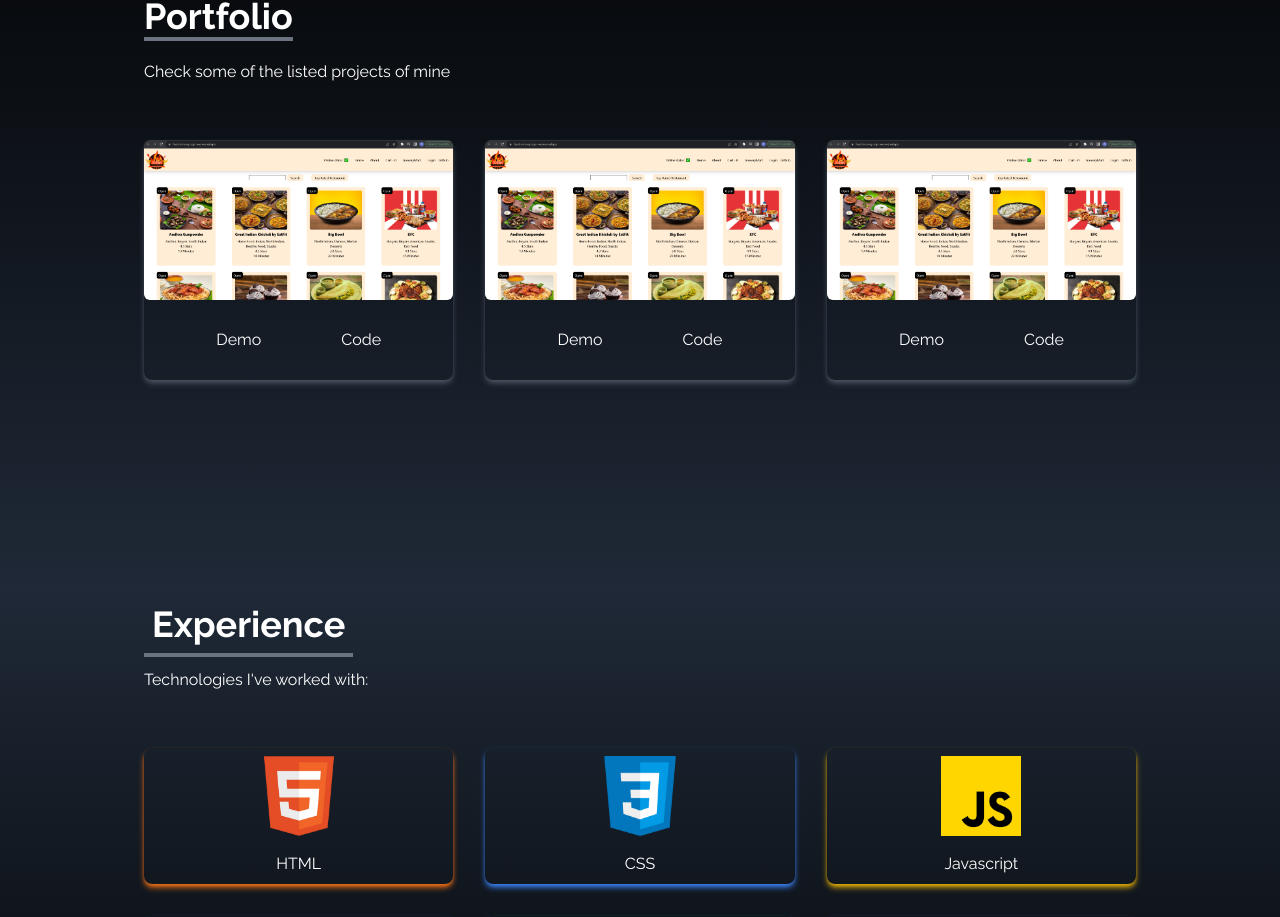
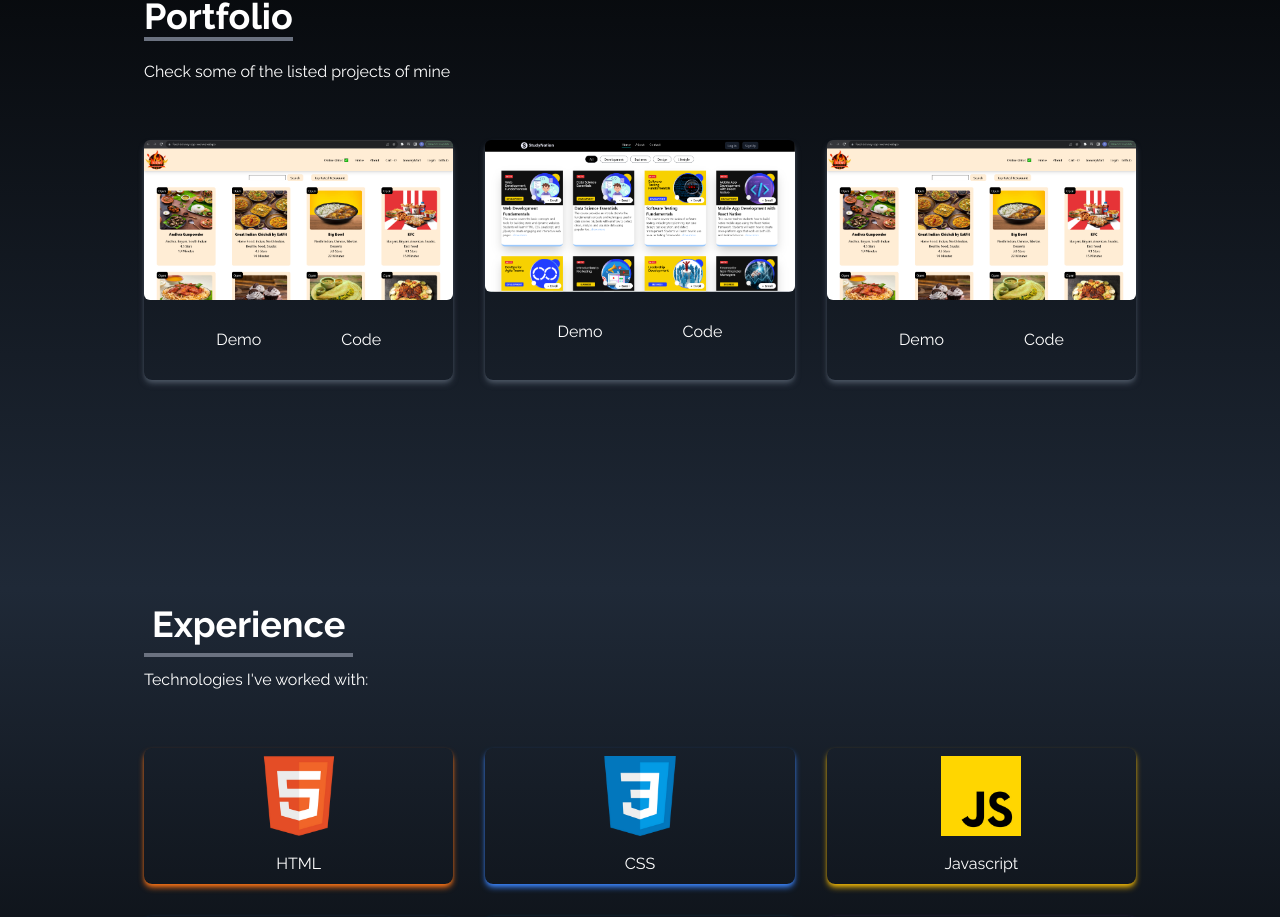
Before and after one commit to divyaranjan10/personal-portfolio, a React (Create React App) app: page / in a window 1280 px wide. Shown: the part 1892-2809 px from the top of the page. Built offline with nearby package versions, Linux system fonts and the light colour scheme.

Commit message:
Portfolio section update

```diff
--- a/src/components/Portfolio.jsx
+++ b/src/components/Portfolio.jsx
@@ -1,5 +1,6 @@
 import React from 'react';
 import foodDeliveryApp from '../assets/portfolio/food-delivery-app.png';
+import studyNotion from '../assets/portfolio/studynotion-website.png';
 
 const Portfolio = () => {
 
@@ -12,9 +13,9 @@ const Portfolio = () => {
         },
         {
             id: 2,
-            src: foodDeliveryApp,
-            demolink: "https://food-delivery-app-neon.vercel.app/",
-            codelink: "https://github.com/divyaranjan10/youtube-clone-react"
+            src: studyNotion,
+            demolink: "https://studynotion-website.vercel.app/",
+            codelink: "https://github.com/divyaranjan10/studynotion-website"
         },
         {
             id: 3,
```
Also changed, not shown: src/assets/portfolio/studynotion-website.png (added).
